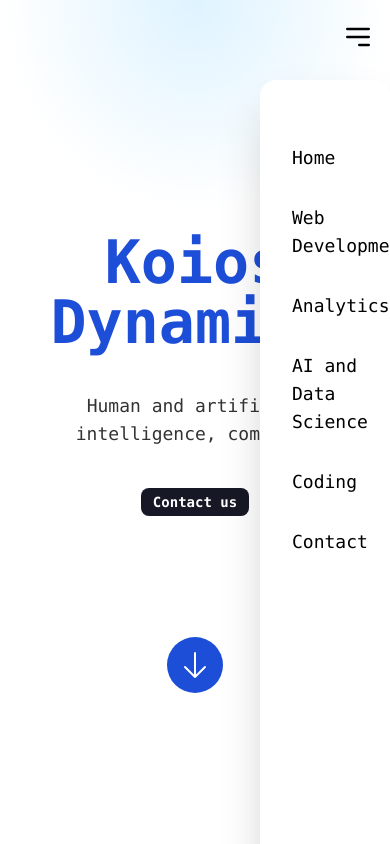
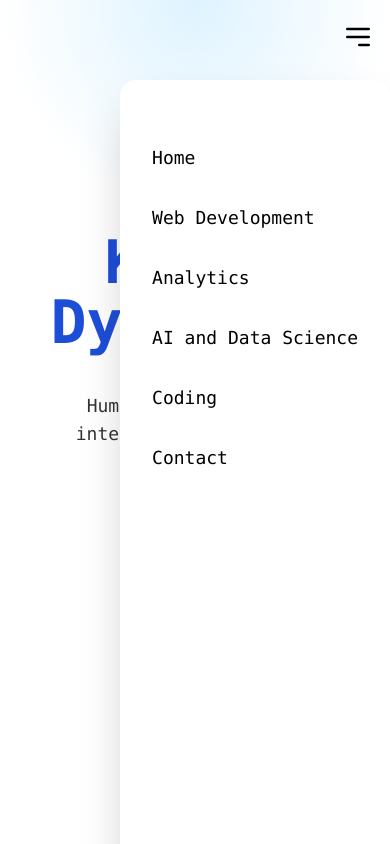
Before and after one commit to atp800/KoiosDynamics, an Astro site: page / in a window 390 px wide. Both pictures are taken after a click on the button 358 px from the left and 36 px from the top of the page. Shown: the top 844 px of the page. Built offline with nearby package versions, Linux system fonts and the light colour scheme; Astro itself is replaced by a stand-in of ours.

Commit message:
Improved collapsible nav menu on small screens

```diff
--- a/src/sections/Header.astro
+++ b/src/sections/Header.astro
@@ -46,7 +46,7 @@ const { data } = Astro.props;
 	  </div>
 
 	  <!-- Mobile Menu (hidden initially) -->
-	  <ul id="mobile-menu" class="absolute bg-[rgba(255,255,255,1)] right-0 w-1/3 h-screen top-20 hidden flex-col p-8 rounded-2xl shadow-2xl">
+	  <ul id="mobile-menu" class="absolute bg-white right-0 top-20 hidden flex-col p-8 rounded-2xl shadow-2xl xs:w-1/2 sm:w-1/3 md:w-1/4 lg:w-1/5 h-screen">
 		{data.links?.map((item) => (
 		  <li class="text-lg hover:scale-110 hover:opacity-80 my-8">
 			<Action as="a" href={item.href}>{item.label}</Action>
```
